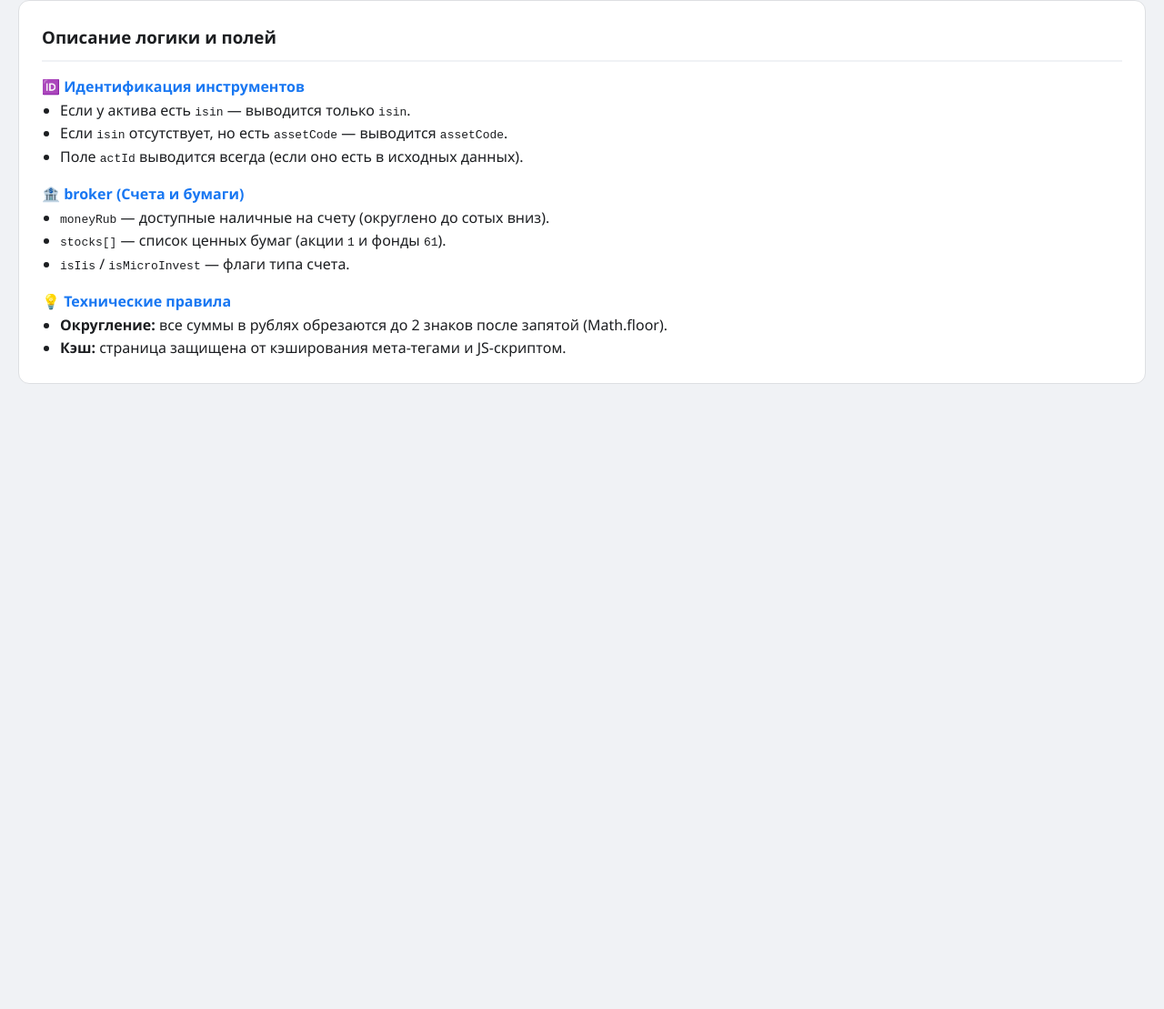
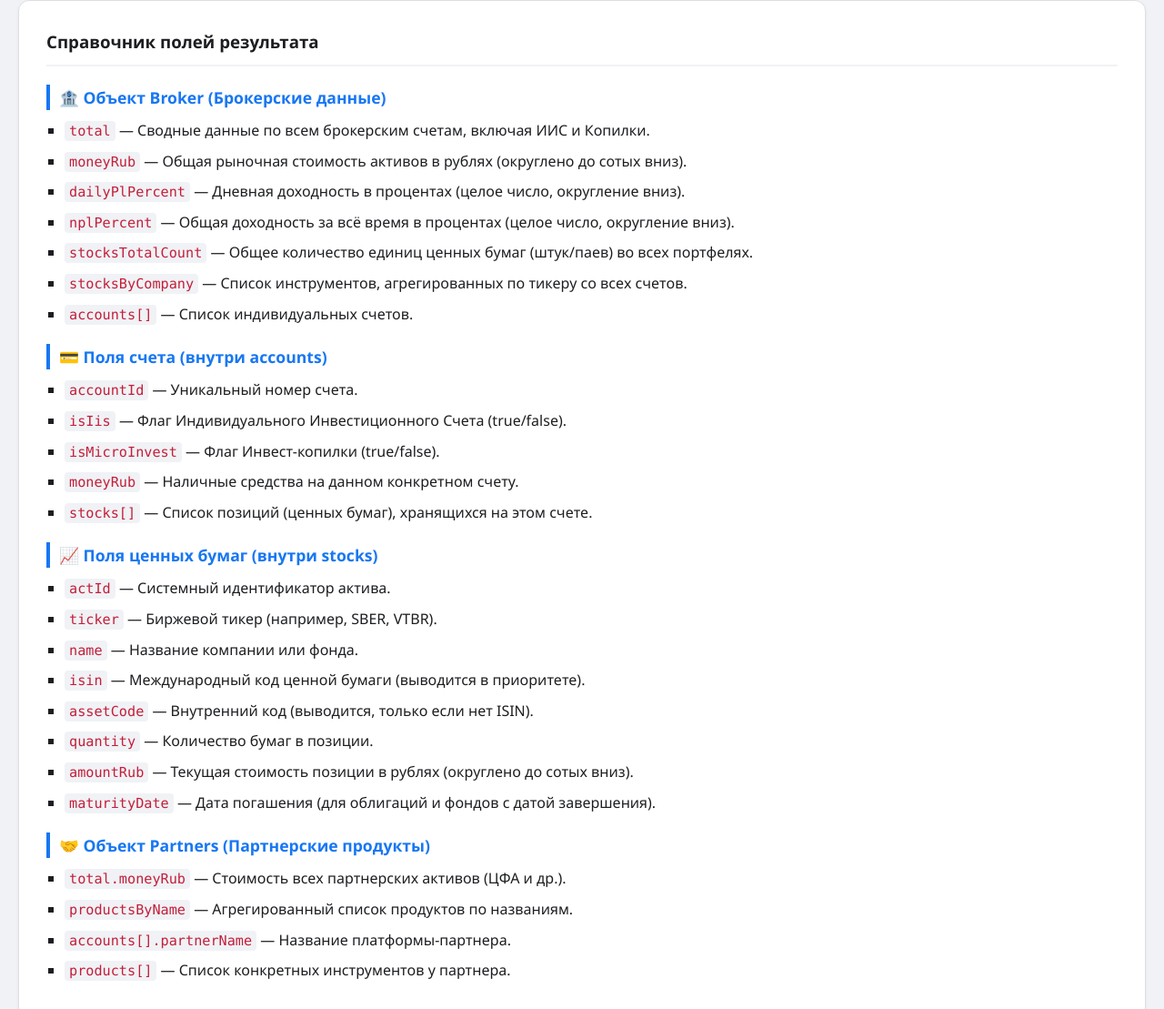
Before and after one commit to sovenov/polygon, a plain HTML site: page converter/keeping/index.html in a window 1280 px wide. Shown: the part 729-1838 px from the top of the page at 91% size. Before the commit the page ends 1171 px from the top, so only its background shows below. Drawn offline with Linux system fonts and the light colour scheme.

Commit message:
ыфацйацй
айцацйац

```diff
--- a/converter/ELK/middle_field.json
+++ b/converter/ELK/middle_field.json
@@ -53,7 +53,6 @@
     "fundamentalsScore",
     "hellGroup",
     "hellType",
-
     "historyScore",
     "idTradePeriodStatus",
     "industryId",
--- a/converter/keeping/index.html
+++ b/converter/keeping/index.html
@@ -6,7 +6,7 @@
     <meta http-equiv="Pragma" content="no-cache">
     <meta http-equiv="Expires" content="0">
 
-    <title>JSON Portfolio Converter.</title>
+    <title>JSON Portfolio Converter</title>
     <style>
         body { font-family: 'Segoe UI', sans-serif; margin: 20px; background: #f0f2f5; color: #1c1e21; }
         .main-layout { display: flex; gap: 20px; height: 600px; margin-bottom: 20px; }
@@ -18,6 +18,7 @@
         button { padding: 12px 50px; background: #1877f2; color: #fff; border: none; border-radius: 6px; cursor: pointer; font-weight: 600; transition: 0.2s; box-shadow: 0 4px 12px rgba(24, 119, 242, 0.3); }
         button:hover { background: #166fe5; }
 
+        /* Syntax Highlighting */
         .json-key { color: #881391; font-weight: bold; }
         .json-string { color: #1a1aa6; }
         .json-number { color: #1c00cf; }
@@ -26,10 +27,13 @@
 
         .error { color: #fa3e3e; text-align: center; margin-bottom: 10px; font-size: 14px; height: 20px; font-weight: bold; }
 
-        .description { background: #fff; padding: 25px; border-radius: 12px; border: 1px solid #dddfe2; line-height: 1.6; }
-        .description h3 { margin-top: 0; color: #1c1e21; border-bottom: 2px solid #f0f2f5; padding-bottom: 10px; margin-bottom: 15px; }
-        .description ul { padding-left: 20px; margin: 0; }
-        .group-title { font-weight: bold; margin-top: 15px; display: block; color: #1877f2; }
+        /* Description block */
+        .description { background: #fff; padding: 30px; border-radius: 12px; border: 1px solid #dddfe2; line-height: 1.6; box-shadow: 0 2px 4px rgba(0,0,0,0.05); }
+        .description h3 { margin-top: 0; color: #1c1e21; border-bottom: 2px solid #f0f2f5; padding-bottom: 10px; margin-bottom: 20px; }
+        .description ul { padding-left: 20px; margin: 0; list-style-type: square; }
+        .description li { margin-bottom: 8px; }
+        .description code { background: #f0f2f5; padding: 2px 5px; border-radius: 4px; font-family: 'Consolas', monospace; font-size: 0.95em; color: #c41e3a; }
+        .group-title { font-weight: bold; margin-top: 20px; margin-bottom: 10px; display: block; color: #1877f2; font-size: 1.1em; border-left: 4px solid #1877f2; padding-left: 10px; }
     </style>
 </head>
 <body>
@@ -43,7 +47,7 @@
     <div class="main-layout">
         <div class="column">
             <label>Исходный JSON</label>
-            <textarea id="inputJson" placeholder="Вставьте JSON..."></textarea>
+            <textarea id="inputJson" placeholder="Вставьте исходный JSON здесь..."></textarea>
         </div>
 
         <div class="column">
@@ -53,44 +57,65 @@
     </div>
 
     <div class="description">
-        <h3>Описание логики и полей</h3>
+        <h3>Справочник полей результата</h3>
 
-        <span class="group-title">🆔 Идентификация инструментов</span>
+        <span class="group-title">🏦 Объект Broker (Брокерские данные)</span>
         <ul>
-            <li>Если у актива есть <code>isin</code> — выводится только <code>isin</code>.</li>
-            <li>Если <code>isin</code> отсутствует, но есть <code>assetCode</code> — выводится <code>assetCode</code>.</li>
-            <li>Поле <code>actId</code> выводится всегда (если оно есть в исходных данных).</li>
+            <li><code>total</code> — Сводные данные по всем брокерским счетам, включая ИИС и Копилки.</li>
+            <li><code>moneyRub</code> — Общая рыночная стоимость активов в рублях (округлено до сотых вниз).</li>
+            <li><code>dailyPlPercent</code> — Дневная доходность в процентах (целое число, округление вниз).</li>
+            <li><code>nplPercent</code> — Общая доходность за всё время в процентах (целое число, округление вниз).</li>
+            <li><code>stocksTotalCount</code> — Общее количество единиц ценных бумаг (штук/паев) во всех портфелях.</li>
+            <li><code>stocksByCompany</code> — Список инструментов, агрегированных по тикеру со всех счетов.</li>
+            <li><code>accounts[]</code> — Список индивидуальных счетов.</li>
         </ul>
 
-        <span class="group-title">🏦 broker (Счета и бумаги)</span>
+        <span class="group-title">💳 Поля счета (внутри accounts)</span>
         <ul>
-            <li><code>moneyRub</code> — доступные наличные на счету (округлено до сотых вниз).</li>
-            <li><code>stocks[]</code> — список ценных бумаг (акции <code>1</code> и фонды <code>61</code>).</li>
-            <li><code>isIis</code> / <code>isMicroInvest</code> — флаги типа счета.</li>
+            <li><code>accountId</code> — Уникальный номер счета.</li>
+            <li><code>isIis</code> — Флаг Индивидуального Инвестиционного Счета (true/false).</li>
+            <li><code>isMicroInvest</code> — Флаг Инвест-копилки (true/false).</li>
+            <li><code>moneyRub</code> — Наличные средства на данном конкретном счету.</li>
+            <li><code>stocks[]</code> — Список позиций (ценных бумаг), хранящихся на этом счете.</li>
         </ul>
 
-        <span class="group-title">💡 Технические правила</span>
+        <span class="group-title">📈 Поля ценных бумаг (внутри stocks)</span>
         <ul>
-            <li><b>Округление:</b> все суммы в рублях обрезаются до 2 знаков после запятой (Math.floor).</li>
-            <li><b>Кэш:</b> страница защищена от кэширования мета-тегами и JS-скриптом.</li>
+            <li><code>actId</code> — Системный идентификатор актива.</li>
+            <li><code>ticker</code> — Биржевой тикер (например, SBER, VTBR).</li>
+            <li><code>name</code> — Название компании или фонда.</li>
+            <li><code>isin</code> — Международный код ценной бумаги (выводится в приоритете).</li>
+            <li><code>assetCode</code> — Внутренний код (выводится, только если нет ISIN).</li>
+            <li><code>quantity</code> — Количество бумаг в позиции.</li>
+            <li><code>amountRub</code> — Текущая стоимость позиции в рублях (округлено до сотых вниз).</li>
+            <li><code>maturityDate</code> — Дата погашения (для облигаций и фондов с датой завершения).</li>
+        </ul>
+
+        <span class="group-title">🤝 Объект Partners (Партнерские продукты)</span>
+        <ul>
+            <li><code>total.moneyRub</code> — Стоимость всех партнерских активов (ЦФА и др.).</li>
+            <li><code>productsByName</code> — Агрегированный список продуктов по названиям.</li>
+            <li><code>accounts[].partnerName</code> — Название платформы-партнера.</li>
+            <li><code>products[]</code> — Список конкретных инструментов у партнера.</li>
         </ul>
     </div>
 
 <script>
-/** Запрет кэширования страницы */
+/** Запрет кэширования bfcache */
 window.onpageshow = function(event) {
     if (event.persisted) window.location.reload();
 };
 
-/** Округление копеек в меньшую сторону */
+/** Округление денег до сотых в меньшую сторону */
 const roundMoney = (val) => {
     if (val == null) return 0;
     return Math.floor(val * 100) / 100;
 };
 
+/** Округление процентов до целого в меньшую сторону */
 const floorPct = (val) => (val != null ? Math.floor(val) : null);
 
-/** Подсветка синтаксиса */
+/** Подсветка синтаксиса JSON */
 function syntaxHighlight(json) {
     if (typeof json !== 'string') json = JSON.stringify(json, null, 2);
     json = json.replace(/&/g, '&amp;').replace(/</g, '&lt;').replace(/>/g, '&gt;');
@@ -105,6 +130,7 @@ function syntaxHighlight(json) {
     });
 }
 
+/** Получение рублевого баланса */
 const getRub = (obj) => {
     if (!obj) return 0;
     let val = 0;
@@ -127,6 +153,7 @@ function processData() {
         let stocksGlobal = [];
         let brokerAccounts = [];
 
+        // Логика Broker
         if (Array.isArray(broker.accounts)) {
             broker.accounts.forEach(acc => {
                 let accPapers = [];
@@ -140,8 +167,8 @@ function processData() {
                     sub.positions?.forEach(pos => {
                         if (pos.isMoney) accCash += pos.amount;
 
-                        // Акции (1) или БПИФ (61)
-                        if (pos.objectTypeId === 1 || pos.objectTypeId === 61) {
+                        // Фильтр: Акции(1), ОФЗ(7), Облигации(8), БПИФ(61)
+                        if ([1, 7, 8, 61].includes(pos.objectTypeId)) {
                             const s = {
                                 actId: pos.actId || null,
                                 ticker: pos.ticker,
@@ -149,15 +176,13 @@ function processData() {
                                 quantity: pos.quantity,
                                 amountRub: roundMoney(pos.amount),
                                 dailyPlPercent: floorPct(pos.dailyPlPercent),
-                                nplPercent: floorPct(pos.nplPercent)
+                                nplPercent: floorPct(pos.nplPercent),
+                                maturityDate: pos.maturityDate || null
                             };
 
-                            // Приоритетная логика идентификатора
-                            if (pos.isin) {
-                                s.isin = pos.isin;
-                            } else if (pos.assetCode) {
-                                s.assetCode = pos.assetCode;
-                            }
+                            // Приоритет ISIN
+                            if (pos.isin) s.isin = pos.isin;
+                            else if (pos.assetCode) s.assetCode = pos.assetCode;
 
                             accPapers.push(s);
                             accQtyTotal += pos.quantity;
@@ -186,7 +211,7 @@ function processData() {
             });
         }
 
-        // Обработка партнеров
+        // Логика Partners
         let partnerAccounts = [];
         let pTotalGlobal = [];
         if (partners && partners.accounts) {
@@ -194,7 +219,11 @@ function processData() {
                 let accP = [];
                 acc.contracts?.forEach(con => {
                     con.positions?.forEach(pos => {
-                        const p = { name: pos.productName, quantity: pos.quantity, amountRub: roundMoney(pos.amount) };
+                        const p = {
+                            name: pos.productName,
+                            quantity: pos.quantity,
+                            amountRub: roundMoney(pos.amount)
+                        };
                         accP.push(p);
                         let ex = pTotalGlobal.find(x => x.name === p.name);
                         if (ex) {
@@ -206,8 +235,10 @@ function processData() {
                     });
                 });
                 partnerAccounts.push({
-                    accountId: acc.accountId, partnerName: acc.partnerName,
-                    moneyRub: getRub(acc.total), products: accP
+                    accountId: acc.accountId,
+                    partnerName: acc.partnerName,
+                    moneyRub: getRub(acc.total),
+                    products: accP
                 });
             });
         }
```
